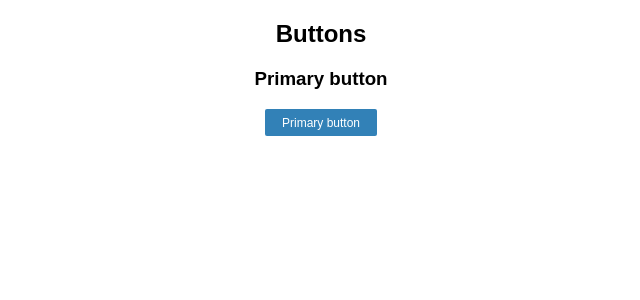
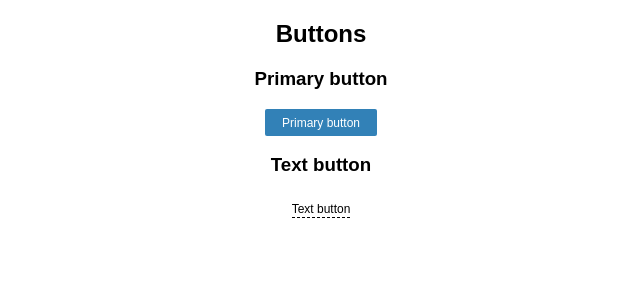
Before and after one commit to splDead/react-components, a React (Create React App) app: page / in a window 1280 px wide. Shown: the top 300 px of the page, without its empty margins (319-959 px from the left). Built offline with nearby package versions, Linux system fonts and the light colour scheme.

Commit message:
Add text button

```diff
--- a/src/App.js
+++ b/src/App.js
@@ -3,6 +3,7 @@ import React, {Component} from 'react';
 import BasicHover from './components/HoverEffect/BasicHover';
 import Ripple from './components/Ripple/Ripple';
 import PrimaryButton from './components/buttons/primary_button/PrimaryButton';
+import TextButton from './components/buttons/text_button/TextButton';
 
 import './App.css';
 
@@ -18,10 +19,15 @@ class App extends Component {
                 </h3>
                 <BasicHover>
                     <Ripple>
-                        <PrimaryButton buttonText='Primary button' onClick={() => {
-
-                            console.log('wooh')
-                        }} />
+                        <PrimaryButton buttonText='Primary button' onClick={() => {}} />
+                    </Ripple>
+                </BasicHover>
+                <h3>
+                    Text button
+                </h3>
+                <BasicHover>
+                    <Ripple color='rgba(0, 0, 0, .3)'>
+                        <TextButton buttonText='Text button' onClick={() => {}} style={{color: 'black'}}/>
                     </Ripple>
                 </BasicHover>
             </div>
--- /dev/null
+++ b/src/components/buttons/text_button/TextButton.css
@@ -0,0 +1,41 @@
+.text-button {
+    background-color: transparent;
+    color: #000;
+    border: none;
+    cursor: pointer;
+    box-sizing: border-box;
+    outline: none;
+    font-size: 12px;
+    padding: 7px 17px 6px;
+    border-radius: 2px;
+    transition: all .2s ease-in;
+    width: 100%;
+    height: 100%;
+    position: relative;
+}
+
+.dashed-border {
+    position: absolute;
+    width: calc(100% - 34px);
+    border-bottom: 1px dashed;
+    left: 17px;
+    bottom: 4px;
+    transition: all .2s;
+}
+
+.text-button:hover {
+    /*color: #b2b5b6;*/
+    background-color: rgba(0, 0, 0, .05);
+    transition: all .2s ease-out;
+    cursor: pointer;
+}
+
+.text-button:hover .dashed-border {
+    display: none;
+    transition: all .2s;
+}
+
+/*.primary-button:active {*/
+/*background-color: #3281b7;*/
+/*box-shadow:inset 0 0 4px 1px rgba(0, 0, 0, .2);*/
+/*}*/
--- /dev/null
+++ b/src/components/buttons/text_button/TextButton.js
@@ -0,0 +1,11 @@
+import React from 'react';
+
+import './TextButton.css';
+
+const TextButton = ({ buttonText, style, onClick }) =>
+    <button className={`text-button`} onClick={onClick} style={style}>
+        {buttonText}
+        <span className='dashed-border'></span>
+    </button>;
+
+export default TextButton;
```
